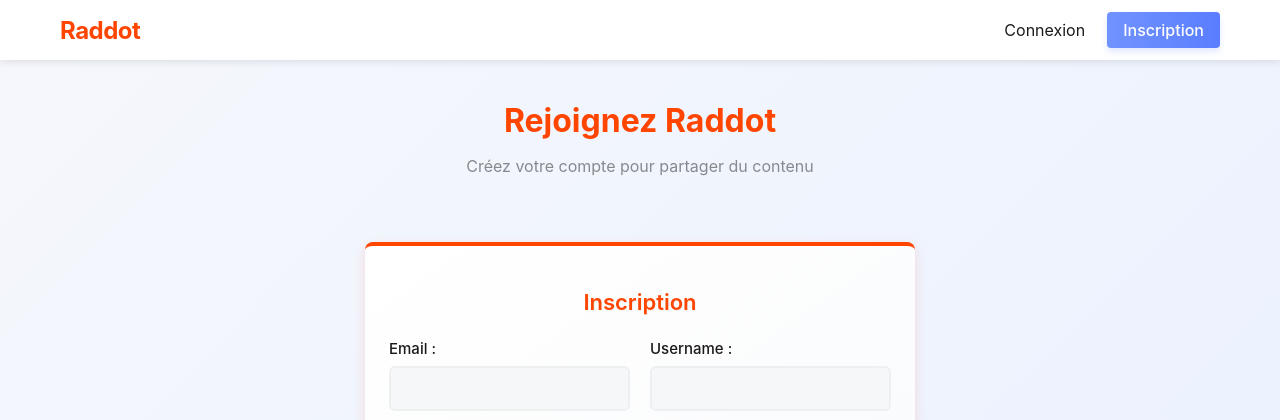
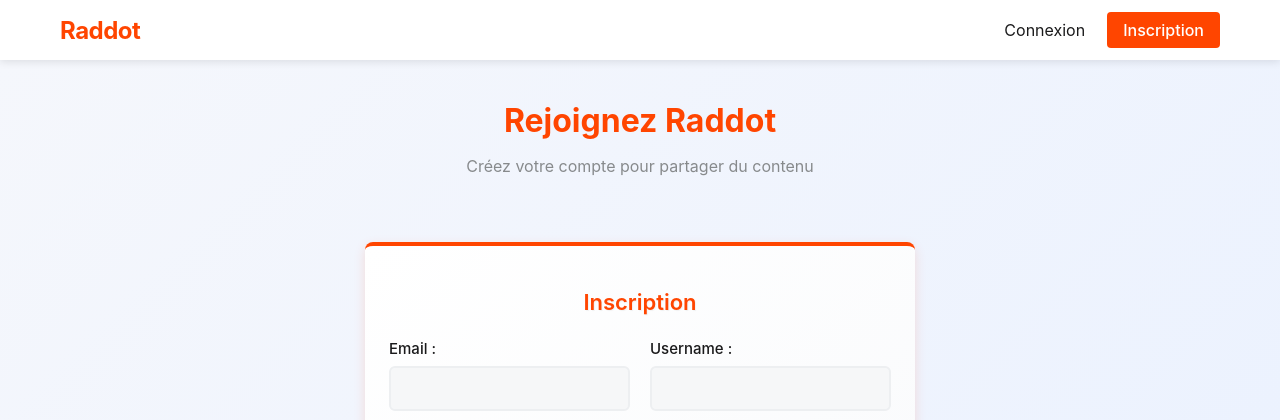
Before and after one commit to quentinLourenco/raddot, a Django app: page /auth/register/ in a window 1280 px wide. Shown: the top 420 px of the page. Run offline with Django 5.2, Linux system fonts and the light colour scheme.

Commit message:
couleur bouton inscr

```diff
--- a/static/header.css
+++ b/static/header.css
@@ -140,7 +140,7 @@
     color: #ff4500;
 }
 
-.btn-secondary {
+.btn-inscr {
     background-color: #ff4500;
     color: white;
     padding: 8px 16px;
@@ -150,7 +150,7 @@
     transition: all 0.2s;
 }
 
-.btn-secondary:hover {
+.btn-inscr:hover {
     background-color: #ff6a33;
     transform: translateY(-1px);
 }
--- a/templates/header.html
+++ b/templates/header.html
@@ -26,7 +26,7 @@
             {% else %}
                 <div class="auth-buttons">
                     <a href="{% url 'user_manager:login' %}" class="btn-link">Connexion</a>
-                    <a href="{% url 'user_manager:register' %}" class="btn-secondary">Inscription</a>
+                    <a href="{% url 'user_manager:register' %}" class="btn-inscr">Inscription</a>
                 </div>
             {% endif %}
         </div>
```
Also changed, not shown: media/media/subraddot/icons/téléchargement_2.jpg (added).
